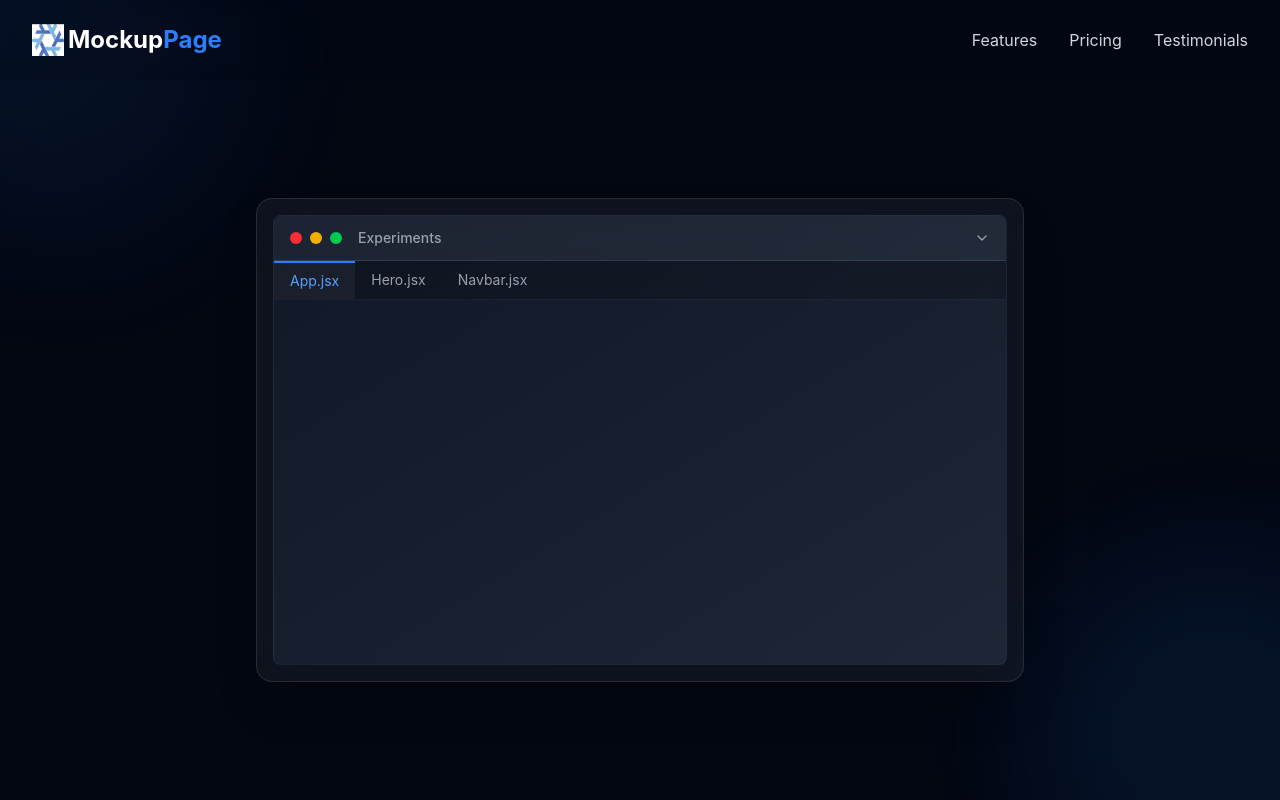
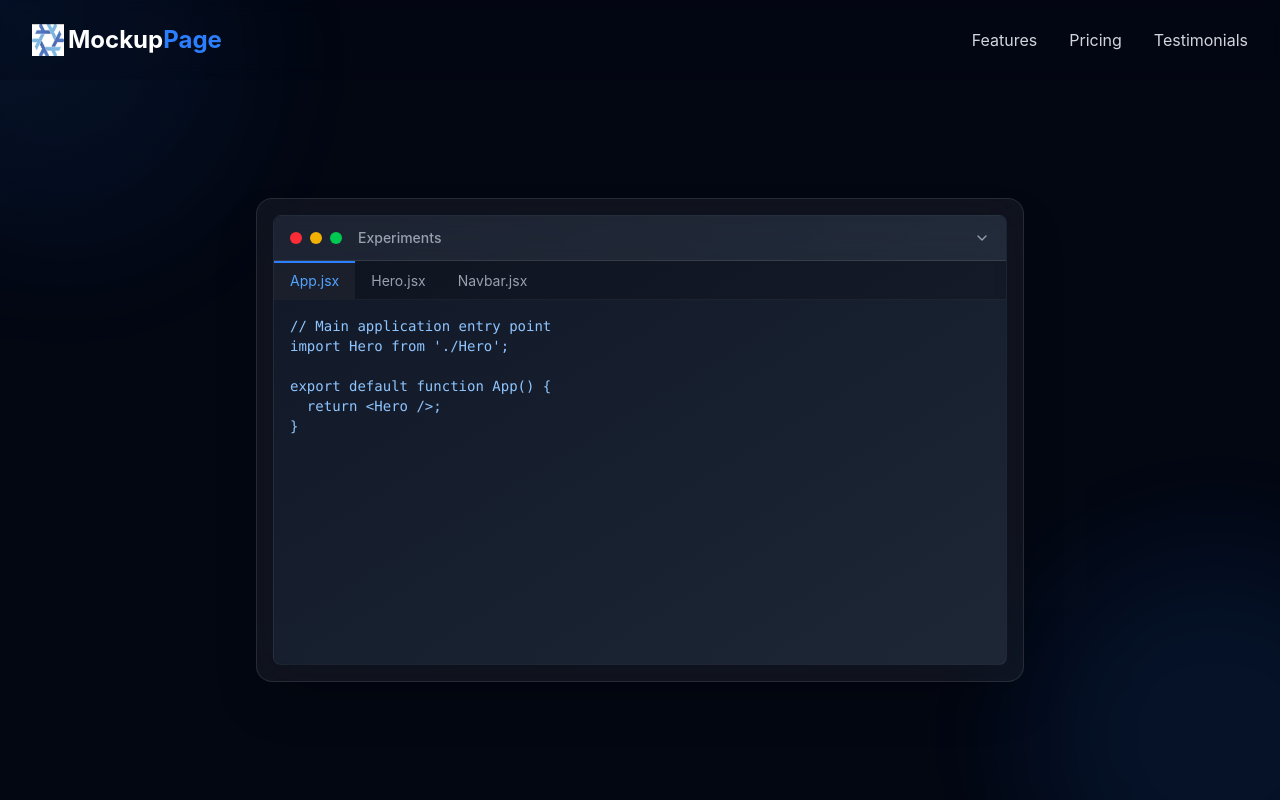
Before and after one commit to Sarthak05-code/ReactTraning, a React (Vite) app: page / in a window 1280 px wide. Built offline with nearby package versions, Linux system fonts and the light colour scheme; a web font is replaced by a local one.

Commit message:
new stuffs added, like an active button here.

```diff
--- a/src/components/Hero.jsx
+++ b/src/components/Hero.jsx
@@ -3,6 +3,8 @@ import { useEffect, useState } from "react";
 
 export default function Hero() {
   const [mousePosition, setMousePosition] = useState({ x: 0, y: 0 });
+  // 1. Added state to track the active tab
+  const [activeTab, setActiveTab] = useState("App.jsx");
 
   useEffect(() => {
     function handleMouseMove(e) {
@@ -13,11 +15,23 @@ export default function Hero() {
     return () => window.removeEventListener("mousemove", handleMouseMove);
   }, []);
 
+  // 2. Defined the tabs to easily map over them
+  const tabs = ["App.jsx", "Hero.jsx", "Navbar.jsx"];
+
+  // 3. Simple content mapping for the editor body
+  const tabContent = {
+    "App.jsx":
+      "// Main application entry point\nimport Hero from './Hero';\n\nexport default function App() {\n  return <Hero />;\n}",
+    "Hero.jsx":
+      "// Hero component logic goes here\nexport default function Hero() {\n  return <section>...</section>;\n}",
+    "Navbar.jsx":
+      "// Navigation bar component\nexport default function Navbar() {\n  return <nav>Links</nav>;\n}",
+  };
+
   return (
-    // Added bg-gray-950 so the white text/borders show up properly
     <section className="relative min-h-screen flex items-center justify-center pt-16 sm:pt-20 px-4 sm:px-6 lg:px-8 overflow-hidden bg-gray-950">
       <div
-        className="absolute inset-0 opacity-30 pointer-events-none" // Added pointer-events-none so it doesn't block interactions
+        className="absolute inset-0 opacity-30 pointer-events-none"
         style={{
           background: `radial-gradient(600px circle at ${mousePosition.x}px ${mousePosition.y}px , rgba(56,130,246,0.15), transparent 40%)`,
         }}
@@ -35,13 +49,10 @@ export default function Hero() {
         }}
       ></div>
 
-      {/* Added max-w-3xl mx-auto and z-10 for proper sizing and layering */}
       <div className="relative order-2 w-full max-w-3xl mx-auto z-10">
         <div className="relative bg-white/5 backdrop-blur-xl rounded-xl sm:rounded-2xl p-3 sm:p-4 shadow-2xl border border-white/10">
-
-          {/* Removed the restrictive sm:w-[350px] so it fills the container nicely. Made it a flex column. */}
+          {/* Note: Changed bg-linear-to-br to bg-gradient-to-br for standard Tailwind compatibility */}
           <div className="bg-gradient-to-br from-gray-900/90 to-gray-800/90 backdrop-blur-sm rounded-lg overflow-hidden h-[320px] lg:h-[450px] border border-white/5 flex flex-col w-full">
-
             {/* IDE Header */}
             <div className="flex items-center justify-between px-3 sm:px-4 py-2 sm:py-3 bg-white/5 backdrop-blur-sm border-b border-white/10">
               <div className="flex space-x-4 items-center">
@@ -57,24 +68,33 @@ export default function Hero() {
               <ChevronDown className="w-3 h-3 sm:w-4 sm:h-4 text-gray-400 cursor-pointer hover:text-white transition-colors" />
             </div>
 
-            {/* File Tabs (Fixed the unstyled buttons) */}
+            {/* File Tabs */}
             <div className="flex overflow-x-auto border-b border-white/5 bg-black/20">
-              <button className="px-4 py-2 text-xs sm:text-sm text-blue-400 bg-white/5 border-t-2 border-t-blue-500 outline-none whitespace-nowrap">
-                App.jsx
-              </button>
-              <button className="px-4 py-2 text-xs sm:text-sm text-gray-400 hover:text-gray-200 hover:bg-white/[0.02] transition-colors outline-none whitespace-nowrap">
-                Hero.jsx
-              </button>
-              <button className="px-4 py-2 text-xs sm:text-sm text-gray-400 hover:text-gray-200 hover:bg-white/[0.02] transition-colors outline-none whitespace-nowrap">
-                Navbar.jsx
-              </button>
+              {tabs.map((tab) => (
+                <button
+                  key={tab}
+                  onClick={() => setActiveTab(tab)}
+                  className={`px-4 py-2 text-xs sm:text-sm outline-none whitespace-nowrap transition-colors border-t-2 ${
+                    activeTab === tab
+                      ? "text-blue-400 bg-white/5 border-t-blue-500" // Active styles
+                      : "text-gray-400 hover:text-gray-200 hover:bg-white/[0.02] border-t-transparent" // Inactive styles
+                  }`}
+                >
+                  {tab}
+                </button>
+              ))}
             </div>
 
-            {/* Empty Editor Body for completeness */}
-            <div className="p-4 flex-1 text-gray-300 font-mono text-sm overflow-y-auto">
-                <span className="text-gray-500 italic"></span>
+            {/* Editor Body */}
+            <div className="p-4 flex-1 text-gray-300 font-mono text-sm overflow-y-auto whitespace-pre-wrap">
+              <span
+                className={
+                  activeTab === "App.jsx" ? "text-blue-300" : "text-gray-400"
+                }
+              >
+                {tabContent[activeTab]}
+              </span>
             </div>
-
           </div>
         </div>
       </div>
```
